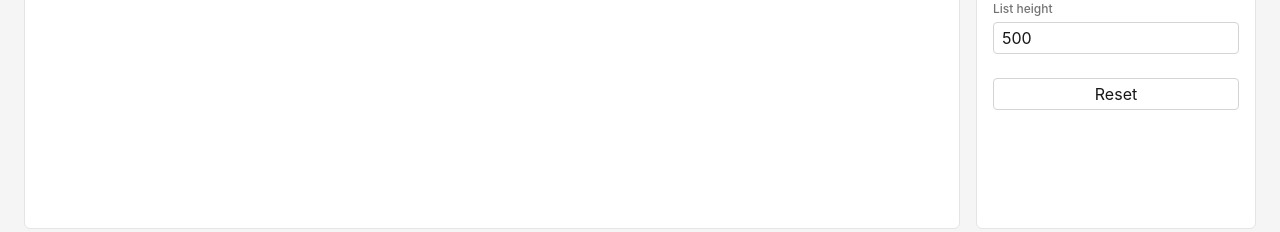
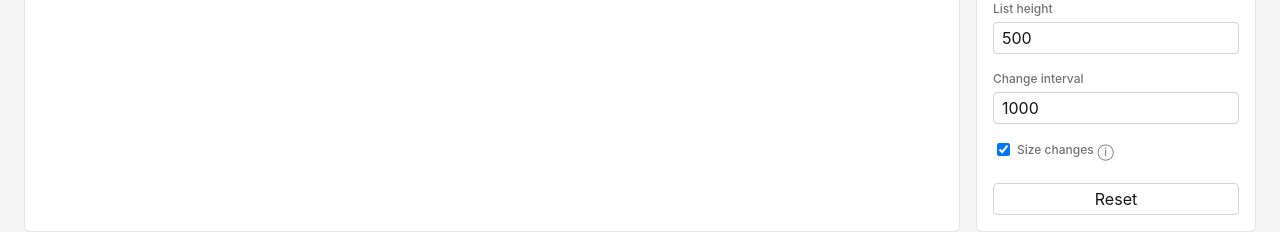
Before and after one commit to EthanHaller/react-dynamic-virtualization, a React (Vite) app in the folder react-dynamic-virtualization-sandbox/: page / in a window 1280 px wide. Shown: the part 409-641 px from the top of the page. Built offline with nearby package versions, Linux system fonts and the light colour scheme.

Commit message:
add changing sizes scenario to sandbox (#28)

```diff
--- a/react-dynamic-virtualization-sandbox/src/App.css
+++ b/react-dynamic-virtualization-sandbox/src/App.css
@@ -141,7 +141,71 @@
   padding: 0 var(--space-2);
 }
 
+.control-checkbox {
+  flex-direction: row;
+  align-items: center;
+}
+
+.control-checkbox input {
+  width: auto;
+  height: auto;
+}
+
 .configuration-content > button {
   height: 2rem;
   margin-top: var(--space-2);
 }
+
+.info-tooltip {
+  position: relative;
+  display: inline-flex;
+}
+
+.info-tooltip-trigger {
+  display: inline-flex;
+  align-items: center;
+  justify-content: center;
+  width: 1rem;
+  height: 1rem;
+  padding: 0;
+  border: 0;
+  background: transparent;
+  color: var(--color-text-secondary);
+  cursor: help;
+}
+
+.info-tooltip-trigger:hover,
+.info-tooltip-trigger:focus-visible {
+  color: var(--color-text);
+}
+
+.info-tooltip-content {
+  position: absolute;
+  bottom: calc(100% + var(--space-2));
+  left: 50%;
+  z-index: 10;
+  width: 240px;
+  padding: var(--space-2) var(--space-3);
+  border: 1px solid var(--color-border);
+  border-radius: var(--radius-sm);
+  background: var(--color-panel);
+  color: var(--color-text);
+  font-size: var(--font-size-xs);
+  line-height: 1.4;
+  box-shadow: var(--shadow-md);
+
+  opacity: 0;
+  visibility: hidden;
+  transform: translate(-50%, 4px);
+  transition:
+    opacity 100ms ease,
+    transform 100ms ease,
+    visibility 100ms;
+}
+
+.info-tooltip:hover .info-tooltip-content,
+.info-tooltip:focus-within .info-tooltip-content {
+  opacity: 1;
+  visibility: visible;
+  transform: translate(-50%, 0);
+}
--- a/react-dynamic-virtualization-sandbox/src/App.tsx
+++ b/react-dynamic-virtualization-sandbox/src/App.tsx
@@ -4,6 +4,7 @@ import { DiagnosticsPanel } from "./components/diagnostics/DiagnosticsPanel"
 import { ConfigurationPanel } from "./components/controls/ConfigurationPanel"
 import { useSandboxConfig } from "./config/useSandboxConfig"
 import { BasicScenario } from "./scenarios/basic/BasicScenario"
+import { ChangingSizesScenario } from "./scenarios/changingSizes/ChangingSizesScenario"
 
 const scenarios = [
   "Basic",
@@ -14,6 +15,7 @@ const scenarios = [
 ]
 
 function App() {
+  const [activeScenario, setActiveScenario] = useState("Basic")
   const [renderedItemCount, setRenderedItemCount] = useState(0)
   const { config, updateConfig, resetConfig } = useSandboxConfig()
 
@@ -32,11 +34,14 @@ function App() {
 
       <main className="app-main">
         <nav className="scenario-nav" aria-label="Scenarios">
-          {scenarios.map((scenario, index) => (
+          {scenarios.map((scenario) => (
             <button
               key={scenario}
-              className={`scenario-tab${index === 0 ? " active" : ""}`}
+              className={`scenario-tab${
+                activeScenario === scenario ? " active" : ""
+              }`}
               type="button"
+              onClick={() => setActiveScenario(scenario)}
             >
               {scenario}
             </button>
@@ -48,10 +53,19 @@ function App() {
             <div className="panel-header">
               <h2>Experiment</h2>
             </div>
-            <BasicScenario
-              config={config}
-              onRenderedItemCountChange={setRenderedItemCount}
-            />{" "}
+            {activeScenario === "Basic" && (
+              <BasicScenario
+                config={config}
+                onRenderedItemCountChange={setRenderedItemCount}
+              />
+            )}
+
+            {activeScenario === "Changing Sizes" && (
+              <ChangingSizesScenario
+                config={config}
+                onRenderedItemCountChange={setRenderedItemCount}
+              />
+            )}
           </section>
 
           <aside className="panel configuration-panel">
--- a/react-dynamic-virtualization-sandbox/src/components/controls/ConfigurationPanel.tsx
+++ b/react-dynamic-virtualization-sandbox/src/components/controls/ConfigurationPanel.tsx
@@ -1,4 +1,5 @@
 import type { SandboxConfig } from "../../config/types"
+import { InfoTooltip } from "./InfoTooltip"
 import { NumberInput } from "./NumberInput"
 import { SelectInput } from "./SelectInput"
 
@@ -19,6 +20,7 @@ export function ConfigurationPanel({
   return (
     <div className="configuration-content">
       <NumberInput
+        id="item-count"
         label="Items"
         value={config.itemCount}
         min={1}
@@ -26,6 +28,7 @@ export function ConfigurationPanel({
       />
 
       <SelectInput
+        id="item-sizing"
         label="Sizing"
         value={config.itemSizing}
         options={[
@@ -36,6 +39,7 @@ export function ConfigurationPanel({
       />
 
       <NumberInput
+        id="overscan"
         label="Overscan"
         value={config.overscan}
         min={0}
@@ -43,11 +47,37 @@ export function ConfigurationPanel({
       />
 
       <NumberInput
+        id="list-height"
         label="List height"
         value={config.listHeight}
         min={100}
         onChange={(value) => updateConfig("listHeight", value)}
       />
+
+      <NumberInput
+        id="change-interval"
+        label="Change interval"
+        value={config.changeInterval}
+        min={100}
+        step={100}
+        onChange={(value) => updateConfig("changeInterval", value)}
+      />
+
+      <label className="control control-checkbox" htmlFor="enable-size-changes">
+        <input
+          id="enable-size-changes"
+          name="enable-size-changes"
+          type="checkbox"
+          checked={config.enableSizeChanges}
+          onChange={(event) =>
+            updateConfig("enableSizeChanges", event.target.checked)
+          }
+        />
+
+        <span className="control-label">Size changes</span>
+
+        <InfoTooltip content="Randomly expands and collapses about half of the items at the configured interval." />
+      </label>
 
       <button type="button" onClick={resetConfig}>
         Reset
--- /dev/null
+++ b/react-dynamic-virtualization-sandbox/src/components/controls/InfoTooltip.tsx
@@ -0,0 +1,26 @@
+type InfoTooltipProps = {
+  content: string
+}
+
+export function InfoTooltip({ content }: InfoTooltipProps) {
+  return (
+    <span className="info-tooltip">
+      <button
+        type="button"
+        className="info-tooltip-trigger"
+        aria-label="More information"
+        aria-describedby="info-tooltip-content"
+      >
+        <span aria-hidden="true">ⓘ</span>
+      </button>
+
+      <span
+        id="info-tooltip-content"
+        role="tooltip"
+        className="info-tooltip-content"
+      >
+        {content}
+      </span>
+    </span>
+  )
+}
--- a/react-dynamic-virtualization-sandbox/src/components/controls/NumberInput.tsx
+++ b/react-dynamic-virtualization-sandbox/src/components/controls/NumberInput.tsx
@@ -4,6 +4,7 @@ type NumberInputProps = {
   min?: number
   max?: number
   step?: number
+  id: string
   onChange: (value: number) => void
 }
 
@@ -13,12 +14,15 @@ export function NumberInput({
   min,
   max,
   step = 1,
+  id,
   onChange,
 }: NumberInputProps) {
   return (
-    <label className="control">
+    <label className="control" htmlFor={id}>
       <span className="control-label">{label}</span>
       <input
+        id={id}
+        name={id}
         type="number"
         value={value}
         min={min}
--- a/react-dynamic-virtualization-sandbox/src/components/controls/SelectInput.tsx
+++ b/react-dynamic-virtualization-sandbox/src/components/controls/SelectInput.tsx
@@ -7,6 +7,7 @@ type SelectInputProps<T extends string> = {
   label: string
   value: T
   options: SelectOption<T>[]
+  id: string
   onChange: (value: T) => void
 }
 
@@ -14,12 +15,15 @@ export function SelectInput<T extends string>({
   label,
   value,
   options,
+  id,
   onChange,
 }: SelectInputProps<T>) {
   return (
-    <label className="control">
+    <label className="control" htmlFor={id}>
       <span className="control-label">{label}</span>
       <select
+        id={id}
+        name={id}
         value={value}
         onChange={(event) => {
           onChange(event.target.value as T)
--- a/react-dynamic-virtualization-sandbox/src/config/defaultConfig.ts
+++ b/react-dynamic-virtualization-sandbox/src/config/defaultConfig.ts
@@ -8,4 +8,6 @@ export const defaultConfig: SandboxConfig = {
   maxItemSize: 160,
   overscan: 2,
   listHeight: 500,
+  enableSizeChanges: true,
+  changeInterval: 1000,
 }
--- a/react-dynamic-virtualization-sandbox/src/config/types.ts
+++ b/react-dynamic-virtualization-sandbox/src/config/types.ts
@@ -8,4 +8,6 @@ export type SandboxConfig = {
   maxItemSize: number
   overscan: number
   listHeight: number
+  enableSizeChanges: boolean
+  changeInterval: number
 }
--- /dev/null
+++ b/react-dynamic-virtualization-sandbox/src/scenarios/changingSizes/ChangingSizesScenario.css
@@ -0,0 +1,37 @@
+.changing-sizes-scenario {
+  padding: var(--space-4);
+}
+
+.changing-size-item {
+  padding: var(--space-2);
+}
+
+.changing-size-item-content {
+  display: flex;
+  flex-direction: column;
+  gap: var(--space-2);
+  padding: var(--space-3);
+  border: 1px solid var(--color-border);
+  border-radius: var(--radius-sm);
+  background: var(--color-panel);
+}
+
+.changing-size-item-header {
+  display: flex;
+  justify-content: space-between;
+  align-items: center;
+}
+
+.changing-size-item-index,
+.changing-size-item-state {
+  font-family: var(--font-mono);
+  font-size: var(--font-size-xs);
+}
+
+.changing-size-item-index {
+  color: var(--color-text-secondary);
+}
+
+.changing-size-item-state {
+  color: var(--color-accent);
+}
--- /dev/null
+++ b/react-dynamic-virtualization-sandbox/src/scenarios/changingSizes/ChangingSizesScenario.tsx
@@ -0,0 +1,91 @@
+import { useMemo, useRef } from "react"
+import { VirtualizedList } from "../../../../react-dynamic-virtualization/src"
+import type { SandboxConfig } from "../../config/types"
+import { createItems } from "../../data"
+import type { SandboxItem } from "../../data"
+import { getAdditionalContent, useChangingSizes } from "./useChangingSizes"
+import "./ChangingSizesScenario.css"
+
+type ChangingSizesScenarioProps = {
+  config: SandboxConfig
+  onRenderedItemCountChange: (count: number) => void
+}
+
+export function ChangingSizesScenario({
+  config,
+  onRenderedItemCountChange,
+}: ChangingSizesScenarioProps) {
+  const renderedItems = useRef(new Set<string>())
+
+  const items = useMemo(() => createItems(config.itemCount), [config.itemCount])
+
+  const expandedItems = useChangingSizes(
+    config.itemCount,
+    config.enableSizeChanges,
+    config.changeInterval,
+  )
+
+  function handleItemRef(itemId: string, element: HTMLDivElement | null) {
+    if (element) {
+      renderedItems.current.add(itemId)
+    } else {
+      renderedItems.current.delete(itemId)
+    }
+
+    onRenderedItemCountChange(renderedItems.current.size)
+  }
+
+  return (
+    <div className="changing-sizes-scenario">
+      <VirtualizedList
+        items={items}
+        getItemId={(item) => item.id}
+        height={config.listHeight}
+        overscan={config.overscan}
+        renderItem={(item, { ref, style }) => (
+          <ChangingSizeItem
+            item={item}
+            expanded={expandedItems.has(item.index)}
+            ref={(element) => {
+              ref(element)
+              handleItemRef(item.id, element)
+            }}
+            style={style}
+          />
+        )}
+      />
+    </div>
+  )
+}
+
+type ChangingSizeItemProps = {
+  item: SandboxItem
+  expanded: boolean
+  ref: React.Ref<HTMLDivElement>
+  style: React.CSSProperties
+}
+
+function ChangingSizeItem({
+  item,
+  expanded,
+  ref,
+  style,
+}: ChangingSizeItemProps) {
+  return (
+    <div ref={ref} className="changing-size-item" style={style}>
+      <div className="changing-size-item-content">
+        <div className="changing-size-item-header">
+          <span className="changing-size-item-index">#{item.index}</span>
+
+          <span className="changing-size-item-state">
+            {expanded ? "expanded" : "normal"}
+          </span>
+        </div>
+
+        <span>{item.content}</span>
+
+        {expanded && <span>{getAdditionalContent(item.index)}</span>}
+      </div>
+    </div>
+  )
+}
--- /dev/null
+++ b/react-dynamic-virtualization-sandbox/src/scenarios/changingSizes/useChangingSizes.ts
@@ -0,0 +1,47 @@
+import { useEffect, useState } from "react"
+
+const additionalContent = [
+  " Additional content has been added to this item.",
+  " The item is now larger than it was before.",
+  " This content change forces the element to grow and should trigger a new measurement.",
+]
+
+export function useChangingSizes(
+  itemCount: number,
+  enabled: boolean,
+  interval: number,
+) {
+  const [expandedItems, setExpandedItems] = useState<Set<number>>(
+    () => new Set(),
+  )
+
+  useEffect(() => {
+    if (!enabled || itemCount === 0) {
+      return
+    }
+
+    const timer = window.setInterval(() => {
+      setExpandedItems(() => {
+        const next = new Set<number>()
+        const expandedCount = Math.floor(itemCount / 2)
+
+        while (next.size < expandedCount) {
+          const index = Math.floor(Math.random() * itemCount)
+          next.add(index)
+        }
+
+        return next
+      })
+    }, interval)
+
+    return () => {
+      window.clearInterval(timer)
+    }
+  }, [itemCount, enabled, interval])
+
+  return expandedItems
+}
+
+export function getAdditionalContent(index: number): string {
+  return additionalContent[index % additionalContent.length]
+}
```
